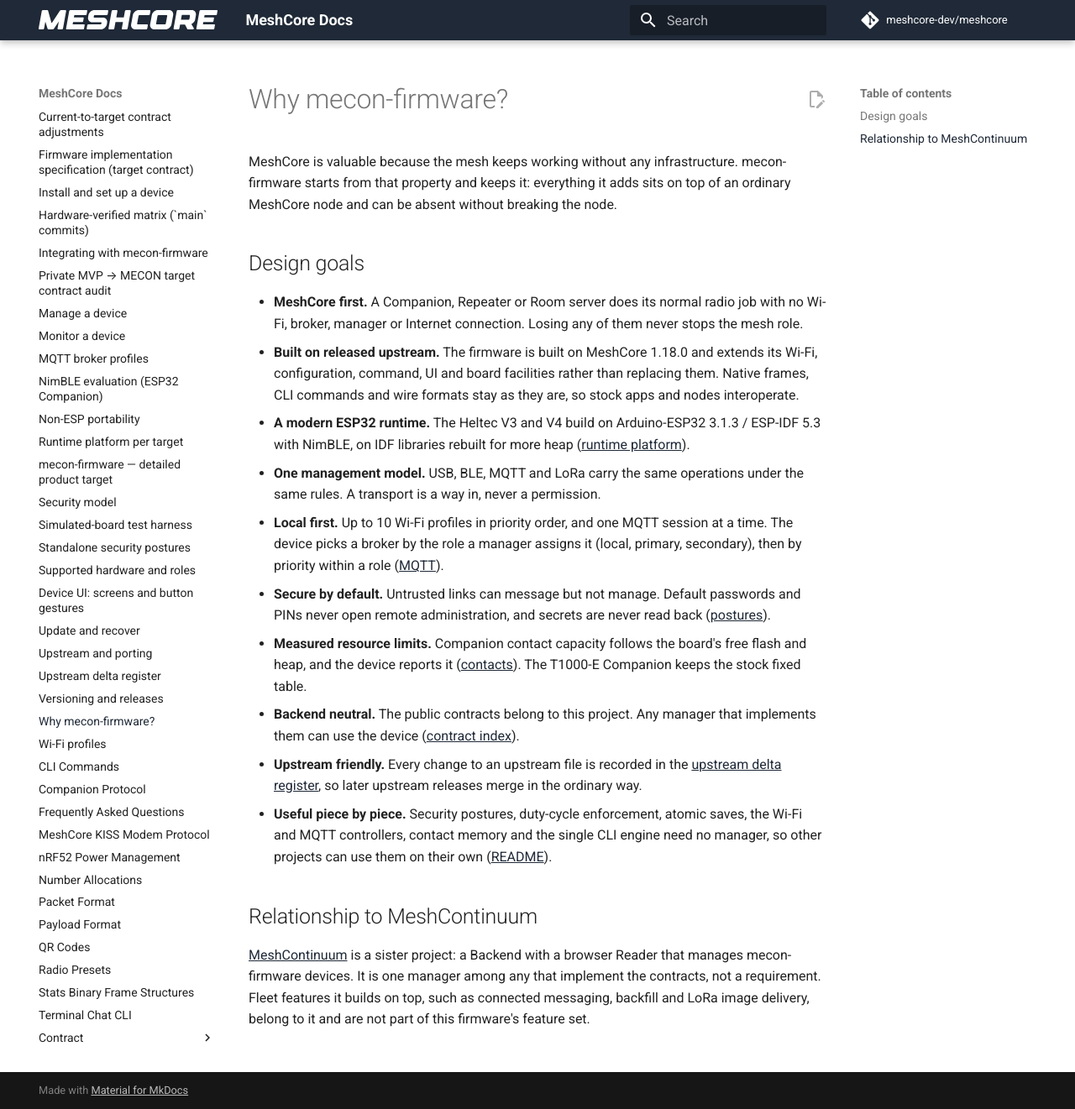
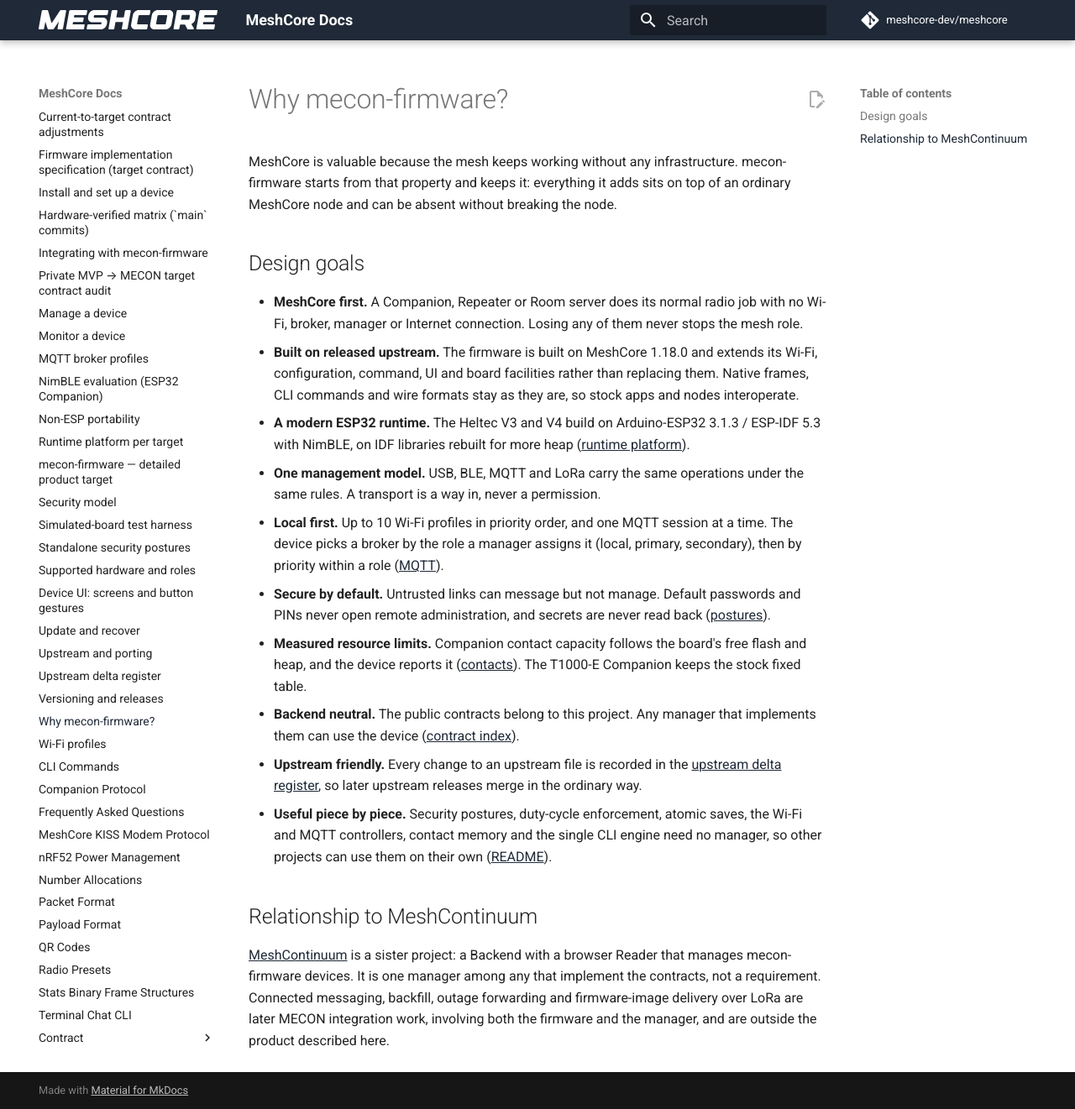
Before and after one commit to hoejriis/mecon-firmware, an MkDocs documentation site: the page built from docs/WHY_MECON_FIRMWARE.md, in a window 1280 px wide and 1321 px high. Shown: the whole window at 84% size. Built offline with MkDocs 1.6.1 and Material for MkDocs 9.7.7, drawn with Linux system fonts in a browser that asks for light colours; comment, search, counter and statistics services are not loaded.

Commit message:
WHY: later MECON work involves the firmware too
The analyst's review (Issue #246, point 1), applied to this page as to
the README.

Co-Authored-By: Claude Opus 5.5 (1M context) <noreply@anthropic.com>

```diff
--- a/docs/WHY_MECON_FIRMWARE.md
+++ b/docs/WHY_MECON_FIRMWARE.md
@@ -17,4 +17,4 @@ MeshCore is valuable because the mesh keeps working without any infrastructure.
 
 ## Relationship to MeshContinuum
 
-[MeshContinuum](https://github.com/hoejriis/MeshContinuum) is a sister project: a Backend with a browser Reader that manages mecon-firmware devices. It is one manager among any that implement the contracts, not a requirement. Fleet features it builds on top, such as connected messaging, backfill and LoRa image delivery, belong to it and are not part of this firmware's feature set.
+[MeshContinuum](https://github.com/hoejriis/MeshContinuum) is a sister project: a Backend with a browser Reader that manages mecon-firmware devices. It is one manager among any that implement the contracts, not a requirement. Connected messaging, backfill, outage forwarding and firmware-image delivery over LoRa are later MECON integration work, involving both the firmware and the manager, and are outside the product described here.
```
